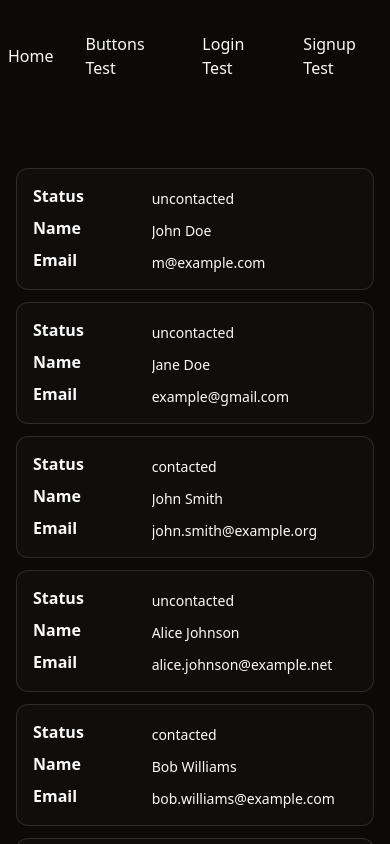
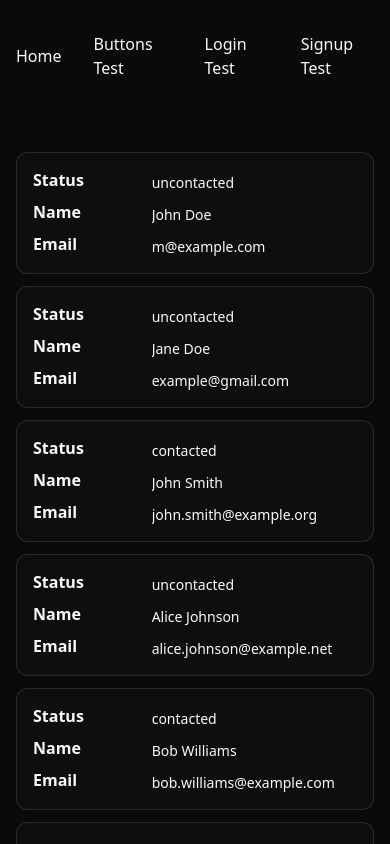
Before and after one commit to rhw-repo/react-dashboard-fs, a React (Vite) app in the folder frontend/: page / in a window 390 px wide. Shown: the top 844 px of the page. Built offline with nearby package versions, Linux system fonts and the light colour scheme.

Commit message:
navbar's NavigationMenu css bugfix: replace min-w-full with w-full and mx-4 with px-2. min-w-full plus a 0.5 x axis margin was causing horizontal overflow. Navbar now centered and does not overflow with a suitably sized x axis margin in mobile

```diff
--- a/frontend/src/components/ui/navigation-menu.tsx
+++ b/frontend/src/components/ui/navigation-menu.tsx
@@ -17,7 +17,7 @@ function NavigationMenu({
     <NavigationMenuPrimitive.Root
       data-slot="navigation-menu"
       data-viewport={viewport}
-      className={cn('group/navigation-menu relative flex min-w-full flex-1 items-center justify-center', className)}
+      className={cn('group/navigation-menu relative flex w-full flex-1 items-center justify-center px-2', className)}
       {...props}
     >
       {children}
@@ -99,7 +99,7 @@ function NavigationMenuLink({ className, ...props }: React.ComponentProps<typeof
     <NavigationMenuPrimitive.Link
       data-slot="navigation-menu-link"
       className={cn(
-        "flex flex-col gap-1 rounded-sm px-2 py-8 transition-all outline-none hover:bg-accent hover:text-accent-foreground focus:bg-accent focus:text-accent-foreground focus-visible:ring-[3px] focus-visible:ring-ring/50 focus-visible:outline-1 data-[active=true]:bg-accent/50 data-[active=true]:text-accent-foreground data-[active=true]:hover:bg-accent data-[active=true]:focus:bg-accent sm:text-2xl [&_svg:not([class*='size-'])]:size-4 [&_svg:not([class*='text-'])]:text-muted-foreground",
+        "flex flex-col gap-1 rounded-sm px-2 pt-8 pb-4 transition-all outline-none hover:bg-accent hover:text-accent-foreground focus:bg-accent focus:text-accent-foreground focus-visible:ring-[3px] focus-visible:ring-ring/50 focus-visible:outline-1 data-[active=true]:bg-accent/50 data-[active=true]:text-accent-foreground data-[active=true]:hover:bg-accent data-[active=true]:focus:bg-accent sm:text-2xl [&_svg:not([class*='size-'])]:size-4 [&_svg:not([class*='text-'])]:text-muted-foreground",
         className,
       )}
       {...props}
```
